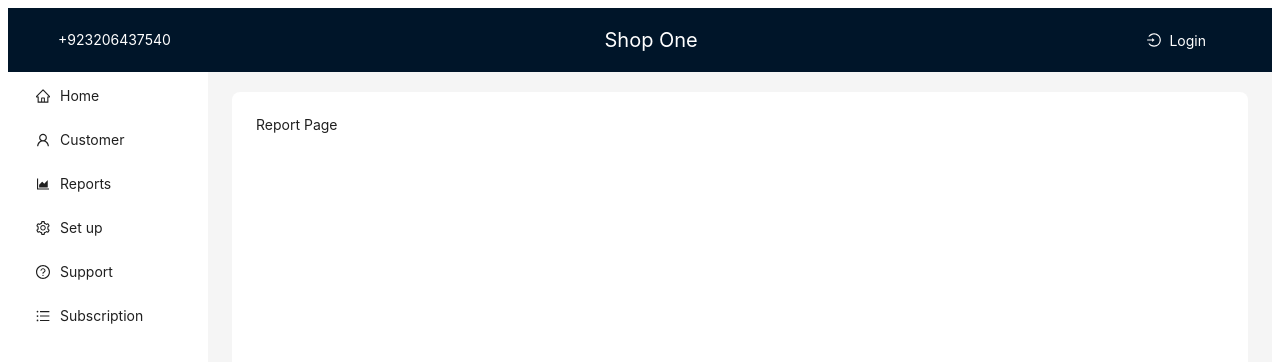
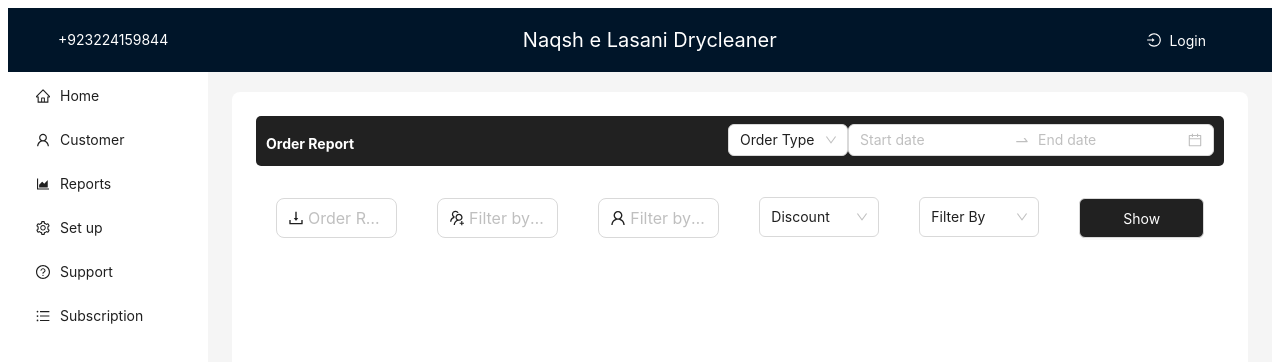
Before and after one commit to Noor-Waqas/hafiz_project, a React (Vite) app: page /reports in a window 1280 px wide. Shown: the top 362 px of the page. Built offline with nearby package versions, Linux system fonts and the light colour scheme.

Commit message:
add new filed

```diff
--- /dev/null
+++ b/src/component/home/RadioButton.jsx
@@ -0,0 +1,13 @@
+import React from 'react';
+import { Radio } from 'antd';
+
+const RadioButton = () => {
+  return (<>
+    <Radio>Search Customer (Name, Address , Mobile Number, Customer Id ) </Radio>
+    <Radio> Search Incoice </Radio>
+    </>
+
+  )
+}
+
+export default RadioButton
--- a/src/component/home/index.jsx
+++ b/src/component/home/index.jsx
@@ -1,8 +1,47 @@
 import React from 'react'
+import { Button, Input, Select, Space } from 'antd';
+import RadioButton from './RadioButton';
+const { Search } = Input;
+const options = [
+  {
+    value: 'record',
+    label: 'record',
+  },
+  {
+    value: 'record',
+    label: 'record',
+  },
+
+
+];
+import { DashboardOutlined, UserOutlined} from '@ant-design/icons';
 
 const index = () => {
+  const add = () =>{
+    alert("successfully Add customer")
+  }
   return (
-    <div>Home Page</div>
+    <div>
+
+     <div style={{display:"flex",justifyContent:"center",flexDirection:"column",marginTop:"50px"}}>
+     <div style={{display:"flex",justifyContent:"center"}}><RadioButton/></div><br/>
+      <div style={{display:"flex",justifyContent:"center"}}>
+      <Space direction="vertical" size="middle">
+      <Space.Compact>
+          <Select defaultValue="Search All" options={options} style={{height:"50px"}} />
+          <Input placeholder='Searching the customer record' style={{width:"450px",height:"50px"}}/>
+        </Space.Compact>
+     </Space>
+     </div>
+      </div>
+
+      <div style={{marginTop:"50px",display:"flex",gap:"100px",justifyContent:"center"}}>
+        <div>
+      <Button style={{backgroundColor:"#212121",color:"white",height:"40px"}} onClick={add}><UserOutlined/>Add New Customer</Button>
+      <Button style={{backgroundColor:"#212121",color:"white",height:"40px"}}> <DashboardOutlined />Daily Dashbord</Button>
+      </div>
+    </div>
+    </div>
   )
 }
 
--- a/src/component/navbar/index.jsx
+++ b/src/component/navbar/index.jsx
@@ -64,10 +64,10 @@ const index = () => {
             }}
           >
                 <div className="logo" style={{ color: 'white' }}>
-                +923206437540
+                +923224159844
                 </div>
 
-                 <div style={{ fontSize: '20px', color: '#fff' }}>Shop One</div>
+                 <div style={{ fontSize: '20px', color: '#fff' }}>Naqsh e Lasani Drycleaner </div>
 
             <Button icon={<LoginOutlined />} style={{ color: 'white' }} type="text">
               Login
--- a/src/component/navbar/style.module.scss
+++ b/src/component/navbar/style.module.scss
@@ -1,5 +1,4 @@
 .SideMenu{
-
         height: 100%;
     .SideMenuVertical{
         height: 100%;
--- a/src/component/reports/index.jsx
+++ b/src/component/reports/index.jsx
@@ -1,8 +1,124 @@
-import React from 'react'
+import React, { useState }  from 'react'
+import { UserOutlined ,UsergroupAddOutlined,DownloadOutlined} from '@ant-design/icons';
+import { Button, Input,  Space ,DatePicker ,Select} from 'antd';
+import style from "./style.module.scss";
+
+const options = [
+  {
+    value: 'At Order Creation',
+    label: 'At Order Creation',
+  },
+  {
+    value: 'At pickup',
+    label: 'At pickup',
+  },]
+  const FinterBy = [
+    {
+      value: 'Filter By',
+      label: 'Filter By',
+    },
+    {
+      value: 'Select',
+      label: 'Select',
+    },
+    {
+      value: 'Home Delivery',
+      label: 'Home Delivery',
+    },{
+      value: 'Urgent',
+      label: 'Urgent',
+    },{
+      value: 'pending Amount',
+      label:'Pending Amount'
+    },{
+      value: 'Package',
+      label:' Package'
+    }
+
+  ]
+    const { RangePicker } = DatePicker;
+
+    const DateRangeInput = () => {
+      const [selectedRange, setSelectedRange] = useState(null);
+    }
+      const handleRangeChange = (dates) => {
+        setSelectedRange(dates);
+      };
+
+      const handleChange = (value) => {
+        console.log(`selected ${value}`);
+      };
+
+      const handleChangeDiscount = (value) => {
+        console.log(`selected ${value}`);
+      };
+      const handleChangeFilterBy = (value) => {
+        console.log(`selected ${value}`);
+      };
 
 const index = () => {
   return (
-    <div>Report Page</div>
+    <div>
+      <div className={style.InputStyleDiv}>
+        <div>
+          <h4 className={style.headingDiv}>Order Report</h4>
+          </div>
+        <div className={style.bannerDiv}>
+        <Space wrap className={style.SelectionDiv}>
+              <Select
+              defaultValue="Order Type"
+              style={{
+                width: 120,
+              }}
+              onChange={handleChange}
+              options={[
+                {
+                  value: 'Laundry and dry cleaning ',
+                  label: 'Laundry and dry cleaning',
+                },
+                {
+                  value: 'Steem Press',
+                  label: 'Steem Press',
+                },
+              ]}
+            />
+          </Space>
+        <RangePicker onChange={handleRangeChange} />
+        </div>
+      </div>
+
+      <div style={{marginTop:"10px",padding:"20px", display:"flex",gap:"40px"}}>
+      <Input className={style.InputStyle} size="large" placeholder="Order Report"  prefix={<DownloadOutlined />} />
+       <Input className={style.InputStyle} size="large" placeholder="Filter by customer" prefix={<UsergroupAddOutlined />} />
+       <Input className={style.InputStyle} size="large" placeholder="Filter by User" prefix={<UserOutlined />} />
+       <Space wrap className={style.SelectionDiv}  >
+              <Select
+              defaultValue="Discount"
+              style={{
+                width: 120,
+                height:40,
+              }}
+              onChange={handleChangeDiscount}
+              options={options}
+            />
+          </Space>
+          <Space wrap className={style.SelectionDiv}  >
+              <Select
+              defaultValue="Filter By"
+              style={{
+                width: 120,
+                height:40
+              }}
+              onChange={handleChangeFilterBy}
+              options={FinterBy}
+
+            />
+          </Space>
+       <Button className={style.InputStyle} style={{height:"40px",backgroundColor:"#212121",color:"white"}}>Show</Button>
+      </div>
+
+
+    </div>
   )
 }
 
--- /dev/null
+++ b/src/component/reports/style.module.scss
@@ -0,0 +1,23 @@
+.InputStyleDiv{
+width: 100%;
+height: 50px;
+background-color: #212121;
+color: white;
+display: flex;
+justify-content: space-between;
+justify-items: center;
+border-radius: 5px;
+.headingDiv{
+    margin-left: 10px;
+}
+.bannerDiv{
+    margin-top: 8px;
+    margin-right: 10px;
+}
+
+
+}
+.InputStyle{
+    width: 200px;
+    margin-top: 2px;
+}
```
